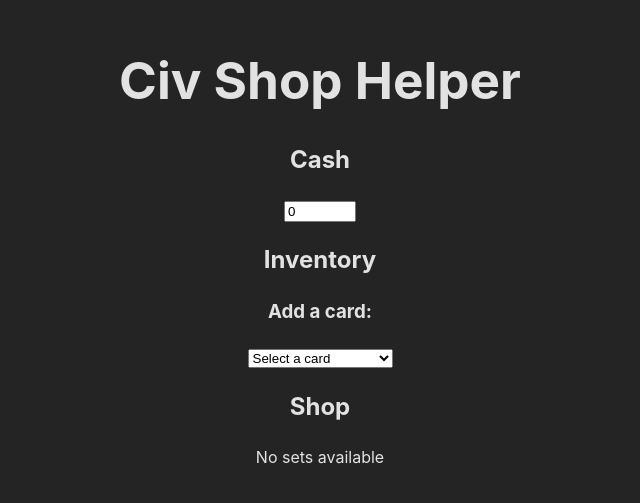
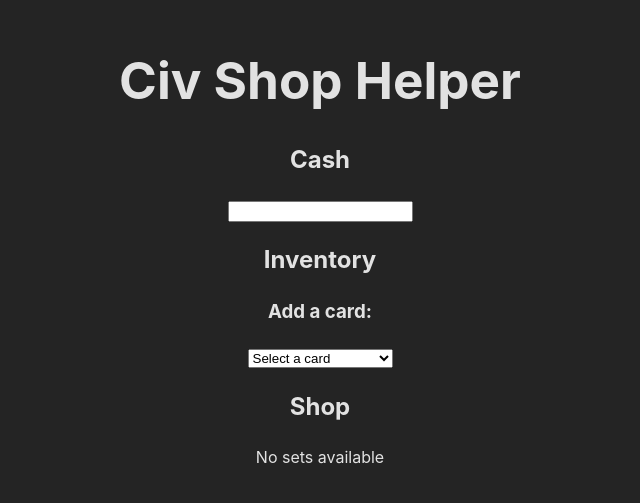
Before and after one commit to PeterFajner/civtools, a React (Vite) app in the folder civtools/: page / in a window 1280 px wide. Shown: the part 149-652 px from the top of the page, without its empty margins (320-960 px from the left). Built offline with nearby package versions, Linux system fonts and the light colour scheme.

Commit message:
Change input number handling

```diff
--- a/civtools/src/App.tsx
+++ b/civtools/src/App.tsx
@@ -82,9 +82,9 @@ const App = () => {
       <div>
         <h2>Cash</h2>
         <input
-          type="number"
-          value={Number(cash).toString()}
-          onChange={(e) => setCash(Number(e.target.value))}
+          type="text"
+          value={Number(cash) || ""}
+          onChange={(e) => setCash(Number(e.target.value) || 0)}
           min={0}
           max={1000}
         />
```
